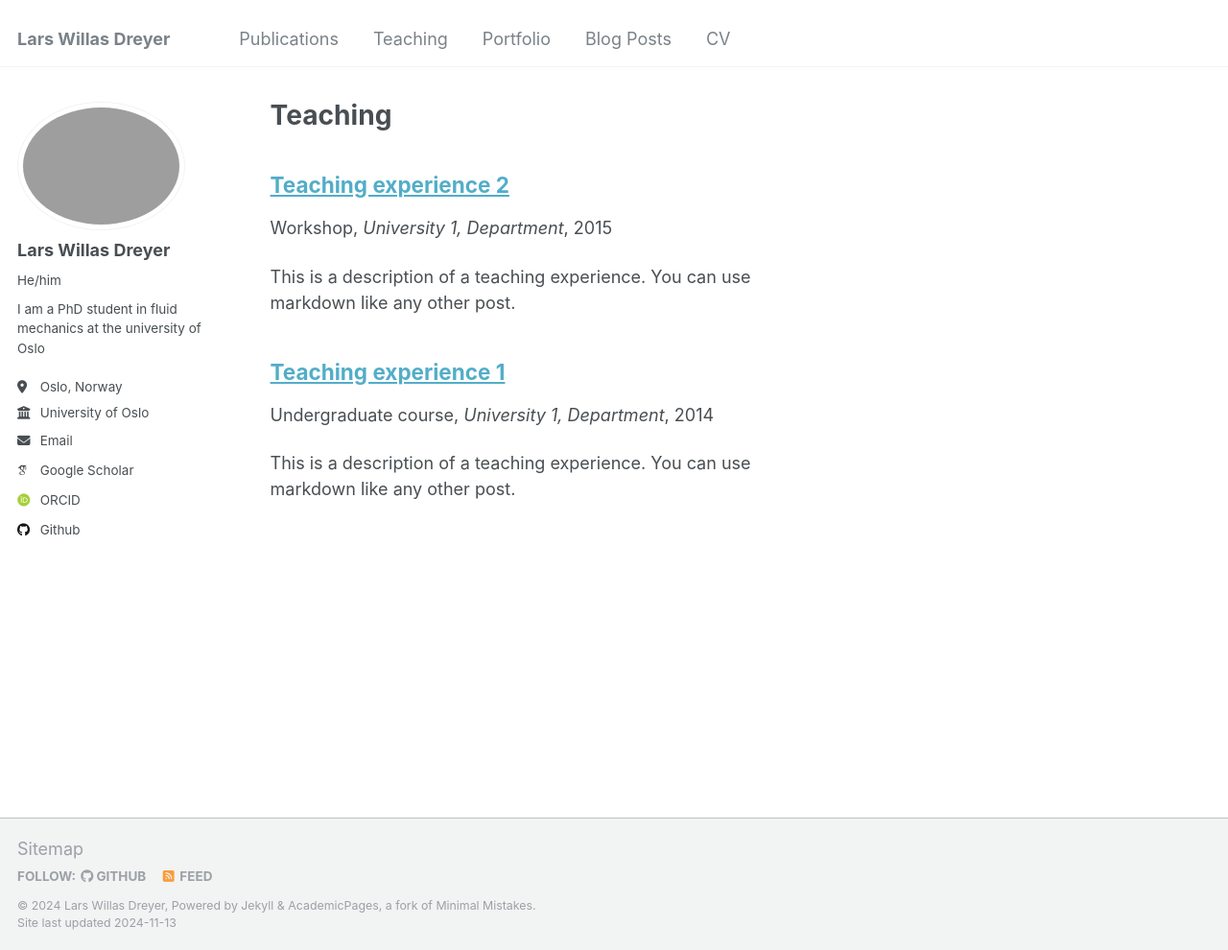
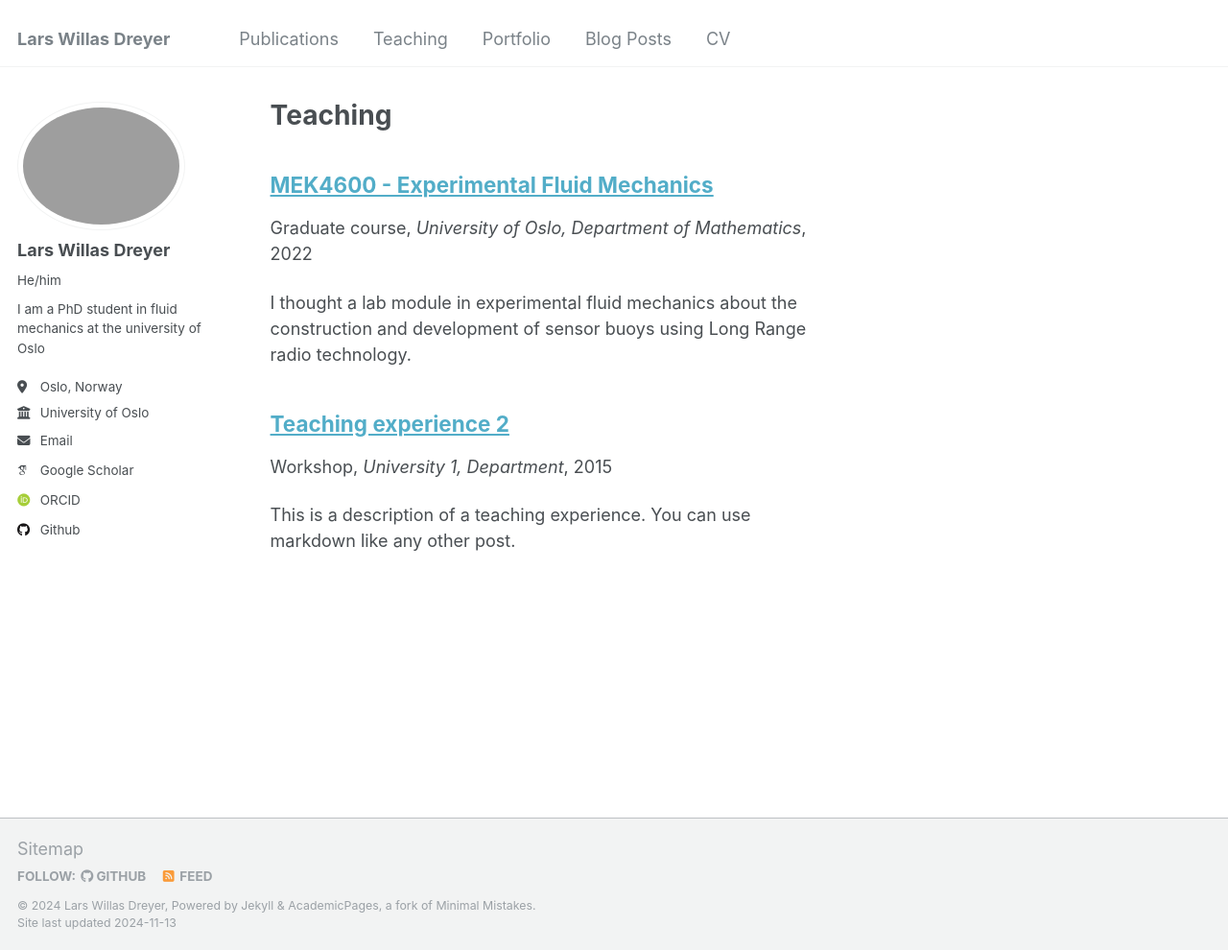
Before and after one commit to larswd/larswd.github.io, a Jekyll site: the page built from _pages/teaching.html, in a window 1280 px wide and 990 px high. Shown: the whole window at 96% size. Built offline with Jekyll 4.4.1, drawn with Linux system fonts in a browser that asks for light colours; some web fonts are replaced.

Commit message:
Some minor revisions

```diff
--- a/_config.yml
+++ b/_config.yml
@@ -21,7 +21,7 @@ repository               : "larswd.github.io"
 #               Additional customization can be done by editing /_includes/author-profile.html
 author:
   # Biographic information
-  avatar           : "profile.jpg"
+  avatar           : "../profile.jpg"
   name             : "Lars Willas Dreyer"
   pronouns         : "He/him"
   bio              : "I am a PhD student in fluid mechanics at the university of Oslo"
--- a/_teaching/2014-spring-teaching-1.md
+++ /dev/null
@@ -1,20 +0,0 @@
----
-title: "Teaching experience 1"
-collection: teaching
-type: "Undergraduate course"
-permalink: /teaching/2014-spring-teaching-1
-venue: "University 1, Department"
-date: 2014-01-01
-location: "City, Country"
----
-
-This is a description of a teaching experience. You can use markdown like any other post.
-
-Heading 1
-======
-
-Heading 2
-======
-
-Heading 3
-======
--- /dev/null
+++ b/_teaching/2022-fall-teaching.md
@@ -0,0 +1,10 @@
+---
+title: "MEK4600 - Experimental Fluid Mechanics"
+collection: teaching
+type: "Graduate course"
+permalink: /teaching/2022-fall-teaching
+venue: "University of Oslo, Department of Mathematics"
+date: 2022-08-01
+location: "Oslo, Norway"
+---
+I thought a lab module in experimental fluid mechanics about the construction and development of sensor buoys using Long Range radio technology.
```
Also changed, not shown: 1 other file.
